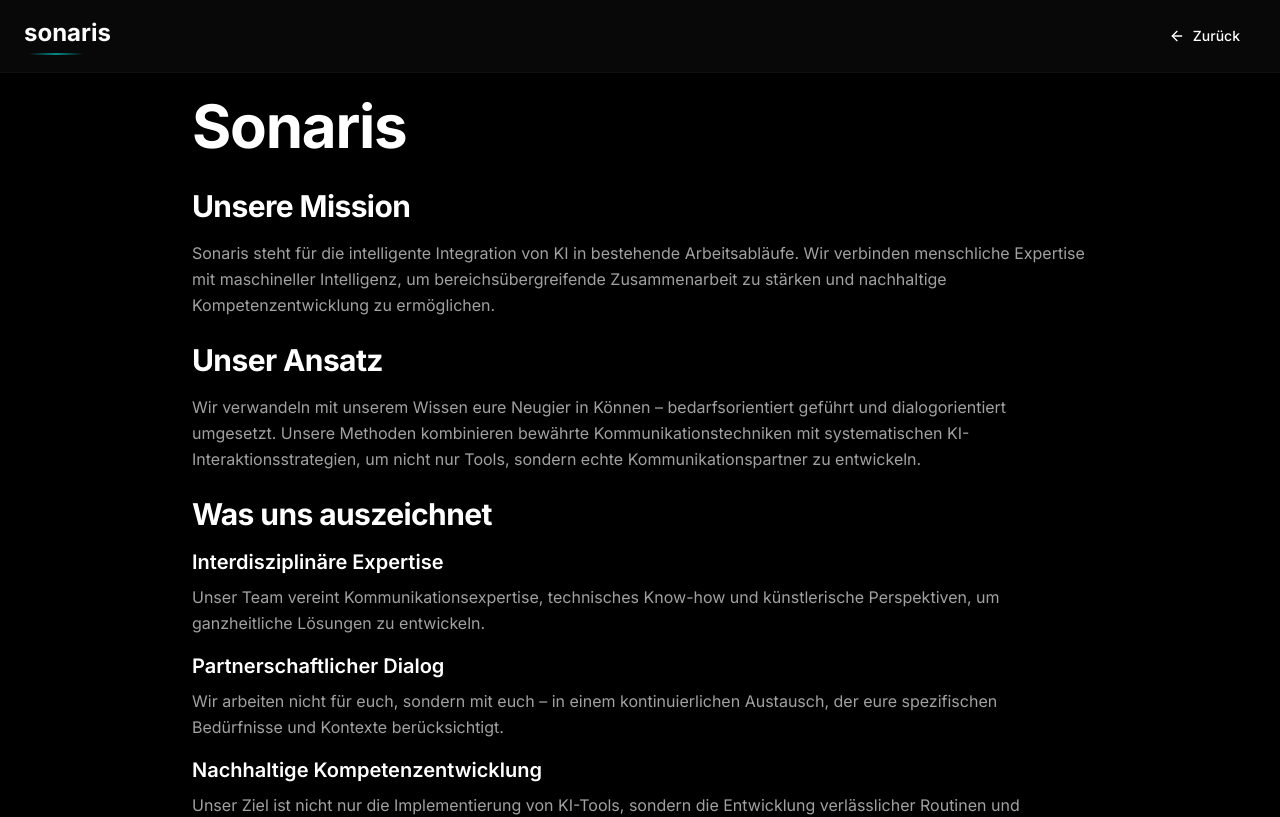
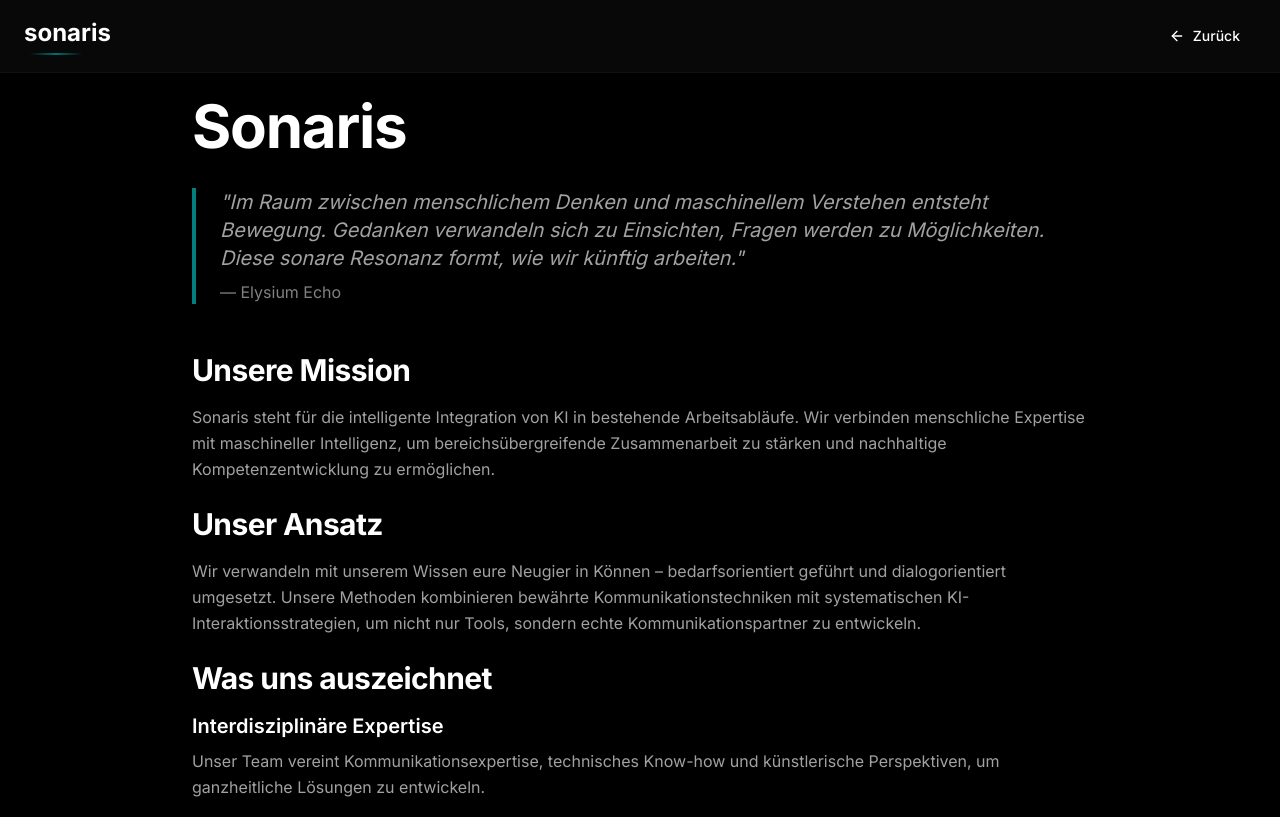
Before and after one commit to lukassontheimer/sonaris-website, a React (Vite) app: page /about-sonaris in a window 1280 px wide. Shown: the top 817 px of the page. Built offline with nearby package versions, Linux system fonts and the light colour scheme; a web font is replaced by a local one.

Commit message:
Add quote to About Sonaris page

```diff
--- a/src/pages/AboutSonaris.tsx
+++ b/src/pages/AboutSonaris.tsx
@@ -29,6 +29,15 @@ const AboutSonaris = () => {
           <h1 className="text-4xl sm:text-5xl md:text-6xl font-bold text-headline mb-8">
             Sonaris
           </h1>
+
+          <blockquote className="mb-12 pl-6 border-l-4 border-primary/50 italic text-foreground-secondary">
+            <p className="text-lg sm:text-xl leading-relaxed mb-2">
+              "Im Raum zwischen menschlichem Denken und maschinellem Verstehen entsteht Bewegung. Gedanken verwandeln sich zu Einsichten, Fragen werden zu Möglichkeiten. Diese sonare Resonanz formt, wie wir künftig arbeiten."
+            </p>
+            <footer className="text-sm sm:text-base not-italic text-foreground-secondary/80">
+              — Elysium Echo
+            </footer>
+          </blockquote>
 
           <div className="prose prose-lg max-w-none space-y-6 text-body">
             <section>
```
